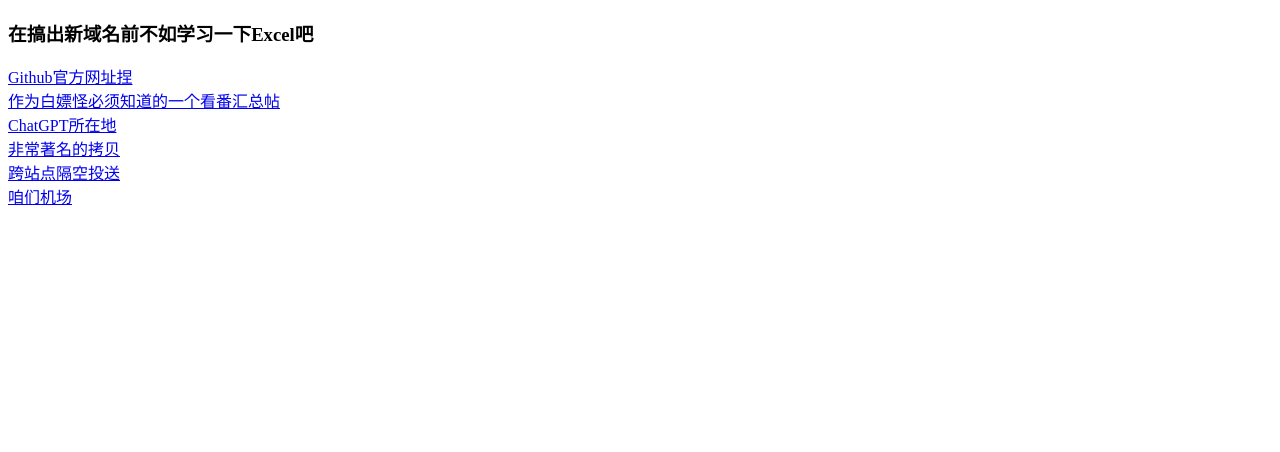
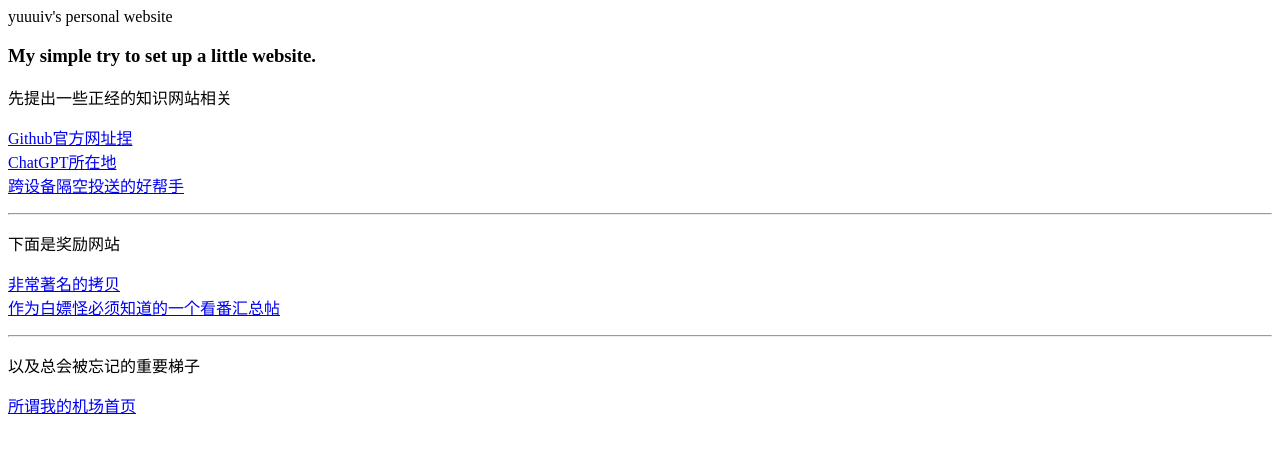
Before and after one commit to yuuuiv/yuuuiv.github.io, a plain HTML site: page index.html in a window 1280 px wide. Drawn offline with Linux system fonts and the light colour scheme.

Commit message:
Update index.html

```diff
--- a/index.html
+++ b/index.html
@@ -1,18 +1,19 @@
 <!DOCTYPE html>
-<html lang="en">
+<html>
 <head>
-  <meta charset="UTF-8">
-  <meta http-equiv="X-UA-Compatible" content="IE=edge">
-  <meta name="viewport" content="width=device-width, initial-scale=1.0">
-  <title>这是一个免费的新域名，速来尝试！</title>
+    <meta charset="utf-8"
+    <title>yuuuiv's personal website</title>
 </head>
 <body>
-  <h3>在搞出新域名前不如学习一下Excel吧</h3>
-  <a href="https://github.com/">Github官方网址捏</a><br>
-  <a href="https://ayouth.top/ayouth/animation.html">作为白嫖怪必须知道的一个看番汇总帖</a><br>
-  <a href="https://chat.openai.com/">ChatGPT所在地</a><br>
-  <a href="https://www.copymanga.site/">非常著名的拷贝</a><br>
-  <a href="https://snapdrop.net/">跨站点隔空投送</a><br>
-  <a href="https://nexitally.com/Main.aspx">咱们机场</a><br>
+    <!--所谓主标题h1-->
+    <h3>My simple try to set up a little website. </h3>
+    <p>先提出一些正经的知识网站相关</p>
+    <p><a href="https://github.com/">Github官方网址捏</a><br><a href="https://chat.openai.com/">ChatGPT所在地</a><br><a href="https://snapdrop.net/">跨设备隔空投送的好帮手</a></p>
+    <hr>
+    <p>下面是奖励网站</p>
+    <p><a href="https://www.copymanga.site/">非常著名的拷贝</a><br><a href="https://ayouth.top/ayouth/animation.html">作为白嫖怪必须知道的一个看番汇总帖</a></p>
+    <hr>
+    <p>以及总会被忘记的重要梯子</p>
+    <p><a href="https://nexitally.com/Main.aspx">所谓我的机场首页</a></p>
 </body>
 </html>
```
